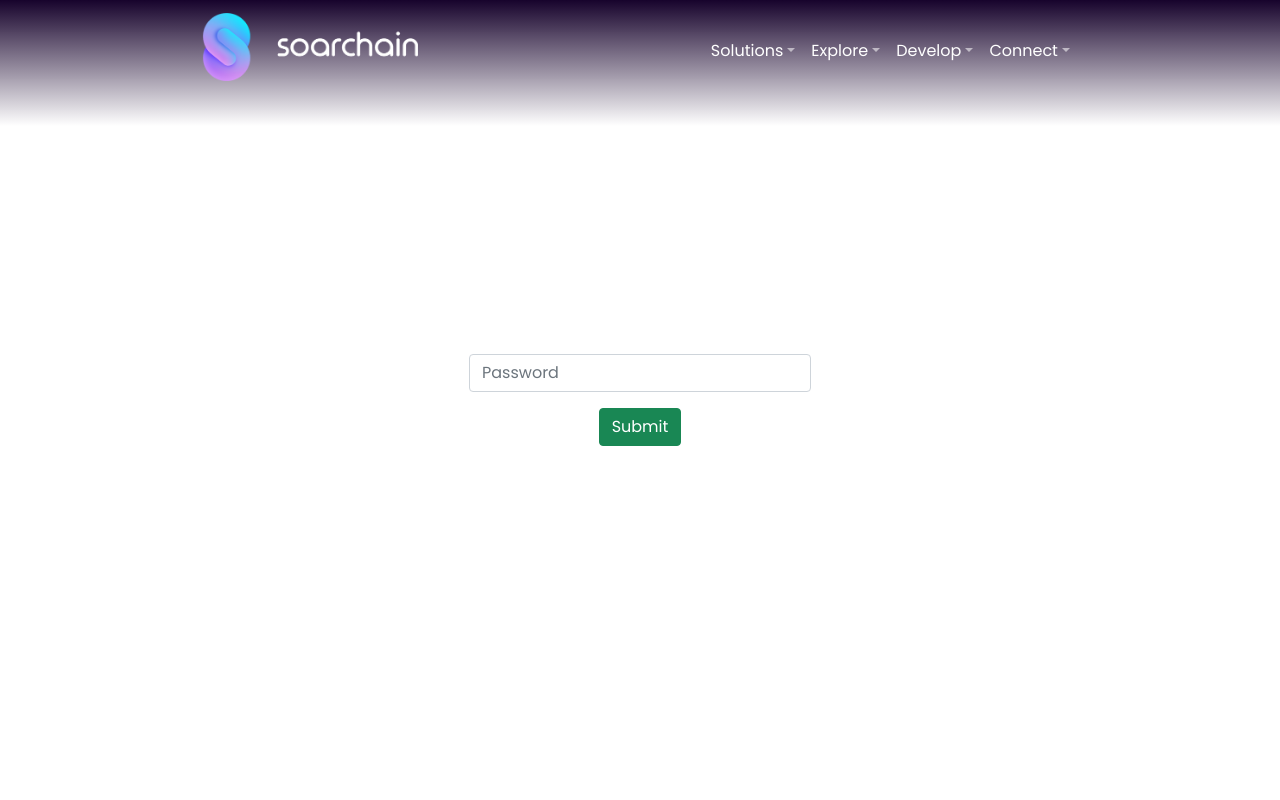
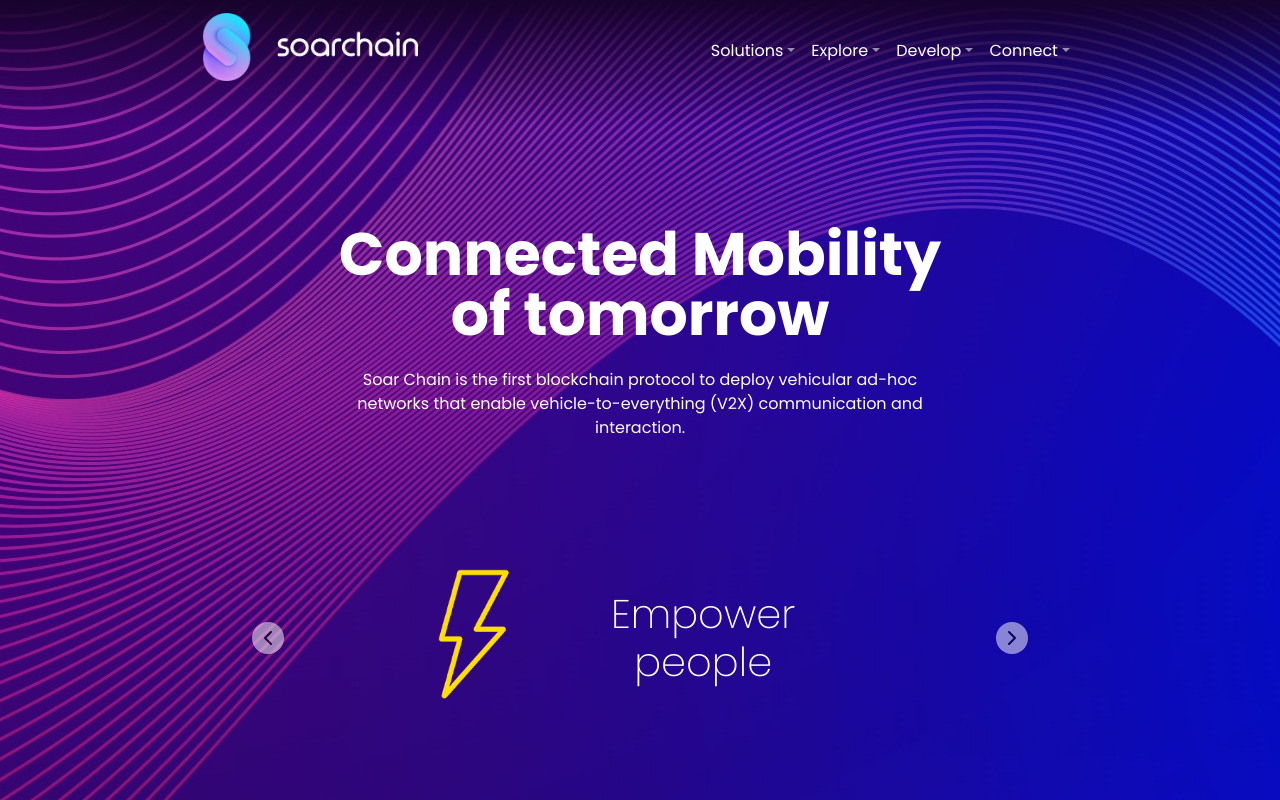
Before and after one commit to soar-robotics/soarchain-web, a Next.js app: page / in a window 1280 px wide. Shown: the top 800 px of the page. Built offline with nearby package versions, Linux system fonts and the light colour scheme.

Commit message:
Remove password protection

```diff
--- a/pages/index.js
+++ b/pages/index.js
@@ -1,16 +1,9 @@
 import Link from 'next/link';
-import { useState } from 'react';
 
-import Form from '../components/Form';
 import { ExploreSlider, ShowcaseSlider } from '../components/Slider';
 import { motusExploreItems } from '../utils/context/motusContext';
 
 export default function Home() {
-  const [isAuth, setIsAuth] = useState(false);
-
-  if (!isAuth) {
-    return <Form setIsAuth={setIsAuth} />;
-  }
   return (
     <div className='app'>
       <main id='home'>
```
